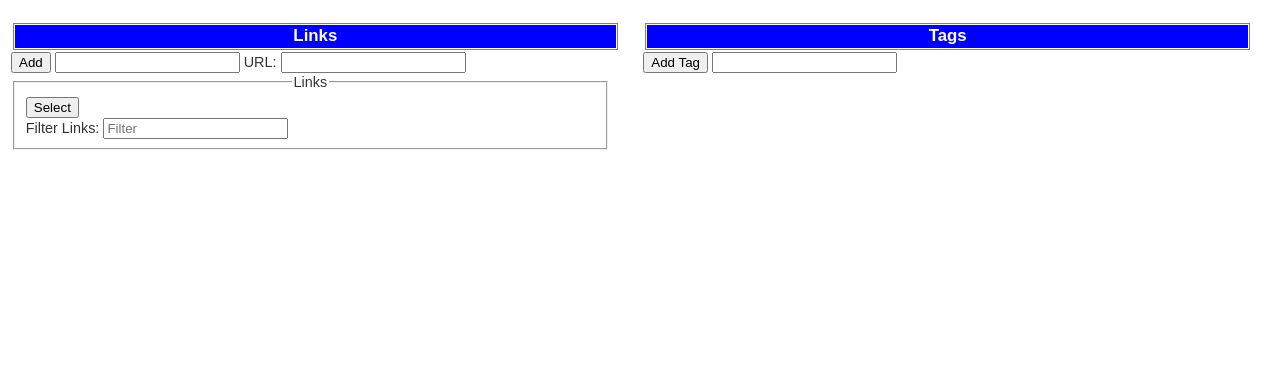
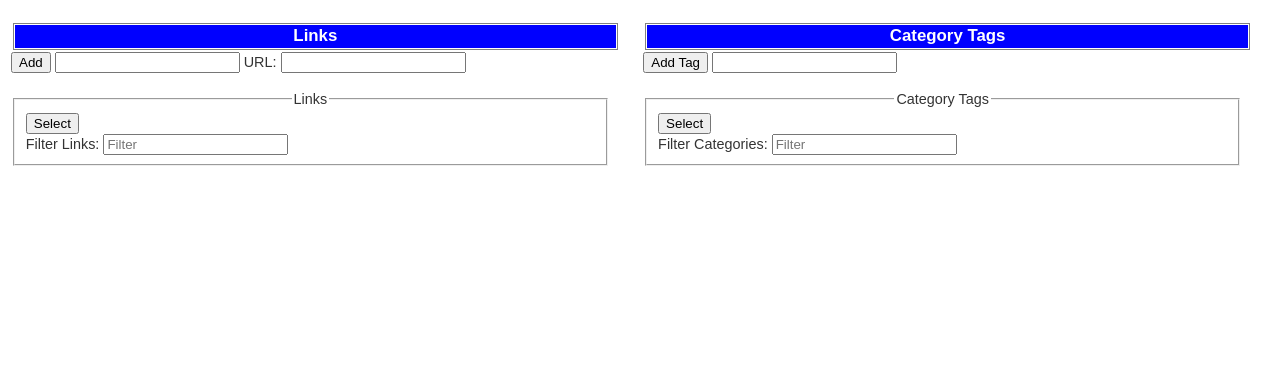
Before and after one commit to braynebuddy/pycloud, a Python web app: template templates/admin.html in a window 1280 px wide. Shown: the part 64-429 px from the top of the page. Run offline with Jinja, Linux system fonts and the light colour scheme; the template is opened without the code that fills it, so the values that code supplies are empty.

Commit message:
Adding Search in Javascript

```diff
--- a/app.py
+++ b/app.py
@@ -96,7 +96,8 @@ def create_app(testing: bool = True):
     def admin():
         if session.get("name"):
             return render_template('admin.html',
-                                link_list=cloud.links(0))
+                                link_list=cloud.links(0)
+                                tag_list=cloud.tags(-1))
         else:
             return redirect("/login")
 
--- a/templates/admin.html
+++ b/templates/admin.html
@@ -19,7 +19,9 @@
        <input type="text" name="name" maxlength="255" value="" />
        URL: <input type="text" name="url" maxlength="255" /></p>
   </form>
-  <form action ="{{ url_for('show_link') }} method="POST">
+</ul>
+<ul>
+<form action ="{{ url_for('show_link') }} method="POST">
     <fieldset>
       <legend>Links</legend>
       <p><input type="submit" class="submit" name="action" value="Select" /></p>
@@ -30,16 +32,29 @@
       {% endfor %}
     </fieldset>
   </form>
-  </ul>
+</ul>
 </div>
 
 <div id="listcol">
   <ul>
   <form action="{{ url_for('add_tag') }}" method="POST">
-    <li><h3>Tags</h3></li>
+    <li><h3>Category Tags</h3></li>
     <p><input type="submit" class="submit" name="action" value="Add Tag" />
        <input type="text" name="name" maxlength="255" value="" /></p>
     </form>
   </ul>
-</div>
+  <ul>
+    <form action ="{{ url_for('show_tag') }} method="POST">
+        <fieldset>
+          <legend>Category Tags</legend>
+          <p><input type="submit" class="submit" name="action" value="Select" /></p>
+          <p>Filter Categories: <input type="text" class="search-box" placeholder="Filter" /></p>
+          {% for tag in tag_list: %}
+          <p class="search-list"><input type="checkbox" name="checked_tags" value="{{ tag[1] }}" id="{{ link[0] }}" />
+          <label for="{{ tag[0] }}">{{ tag[1] }}</label></p>
+          {% endfor %}
+        </fieldset>
+      </form>
+    </ul>
+    </div>
 {% endblock %}
```
